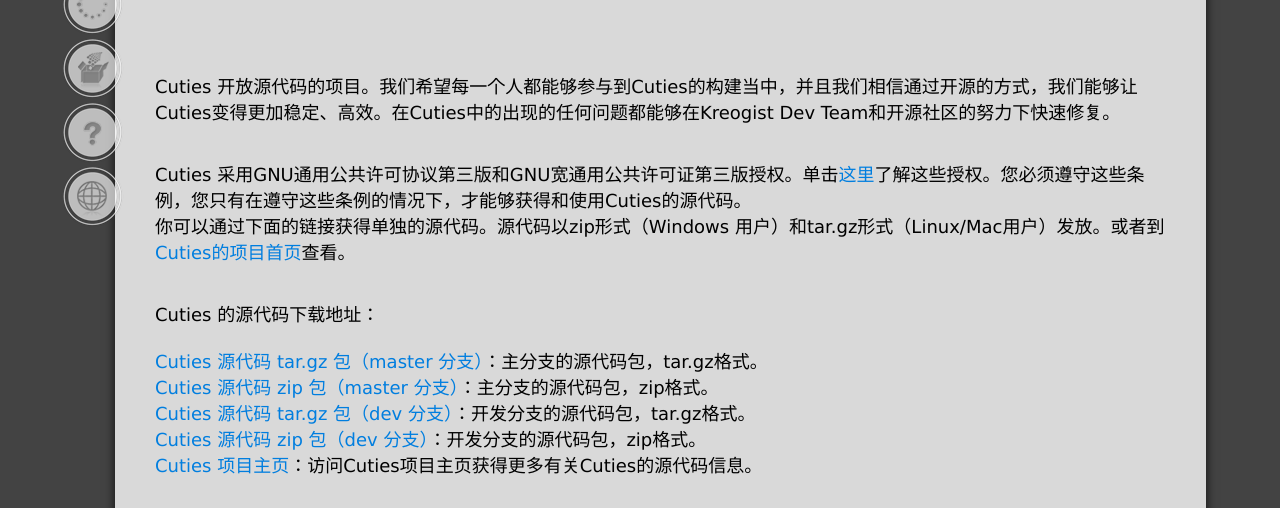
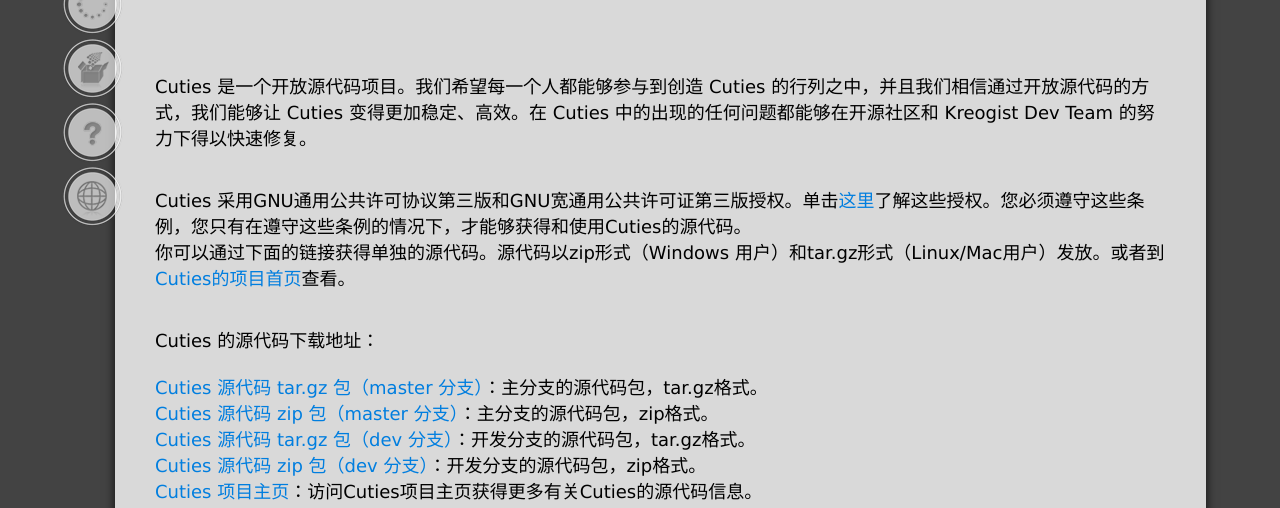
Before and after one commit to Kreogist/Cuties, a plain HTML site: page cn/opensource.html in a window 1280 px wide. Shown: the part 292-800 px from the top of the page. Drawn offline with Linux system fonts and the light colour scheme.

Commit message:
Correct a translate

```diff
--- a/cn/opensource.html
+++ b/cn/opensource.html
@@ -30,7 +30,7 @@
         </ul>
         <div class="context-container">
 			<p class="normal-font center-text download-normal-context"><strong>Project Cuties</strong><br /></p>
-			<p class="normal-font"><br />Cuties 开放源代码的项目。我们希望每一个人都能够参与到Cuties的构建当中，并且我们相信通过开源的方式，我们能够让Cuties变得更加稳定、高效。在Cuties中的出现的任何问题都能够在Kreogist Dev Team和开源社区的努力下快速修复。
+			<p class="normal-font"><br />Cuties 是一个开放源代码项目。我们希望每一个人都能够参与到创造 Cuties 的行列之中，并且我们相信通过开放源代码的方式，我们能够让 Cuties 变得更加稳定、高效。在 Cuties 中的出现的任何问题都能够在开源社区和 Kreogist Dev Team 的努力下得以快速修复。
 			</p>
 			<p class="normal-font">Cuties 采用GNU通用公共许可协议第三版和GNU宽通用公共许可证第三版授权。单击<a href="#cuties-licensing">这里</a>了解这些授权。您必须遵守这些条例，您只有在遵守这些条例的情况下，才能够获得和使用Cuties的源代码。<br />
 				你可以通过下面的链接获得单独的源代码。源代码以zip形式（Windows 用户）和tar.gz形式（Linux/Mac用户）发放。或者到<a href="https://github.com/Kreogist/Cuties">Cuties的项目首页</a>查看。</p>
```
